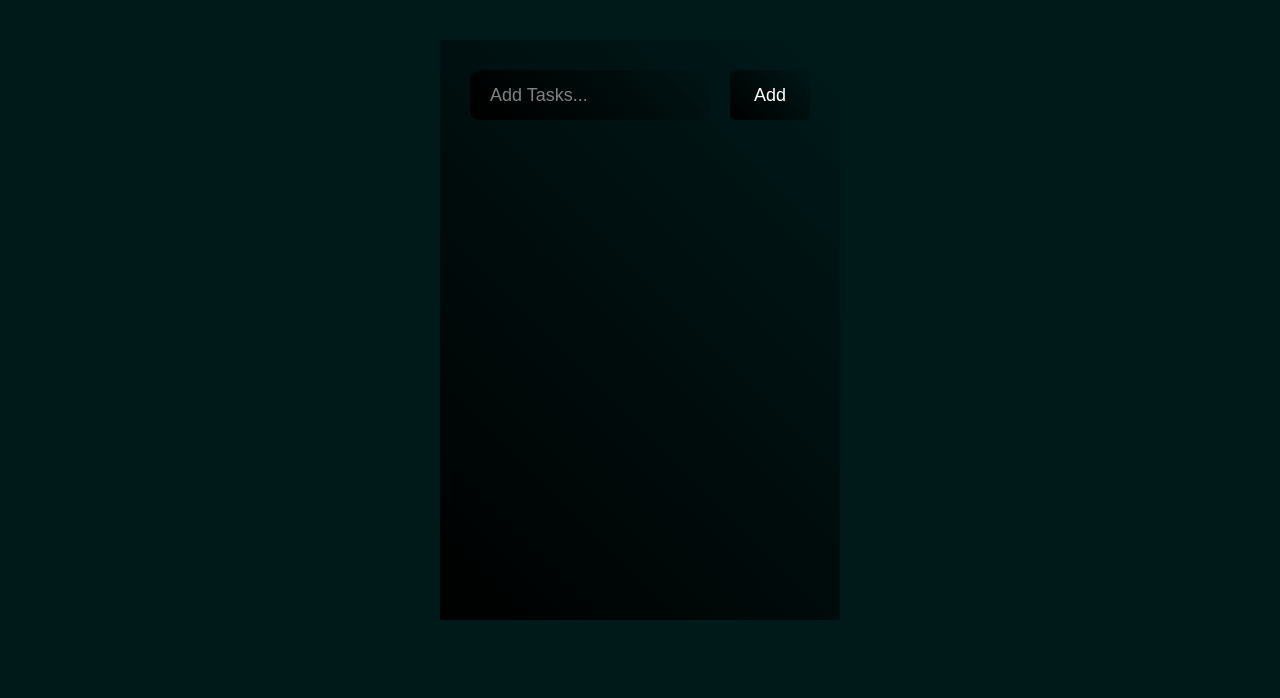
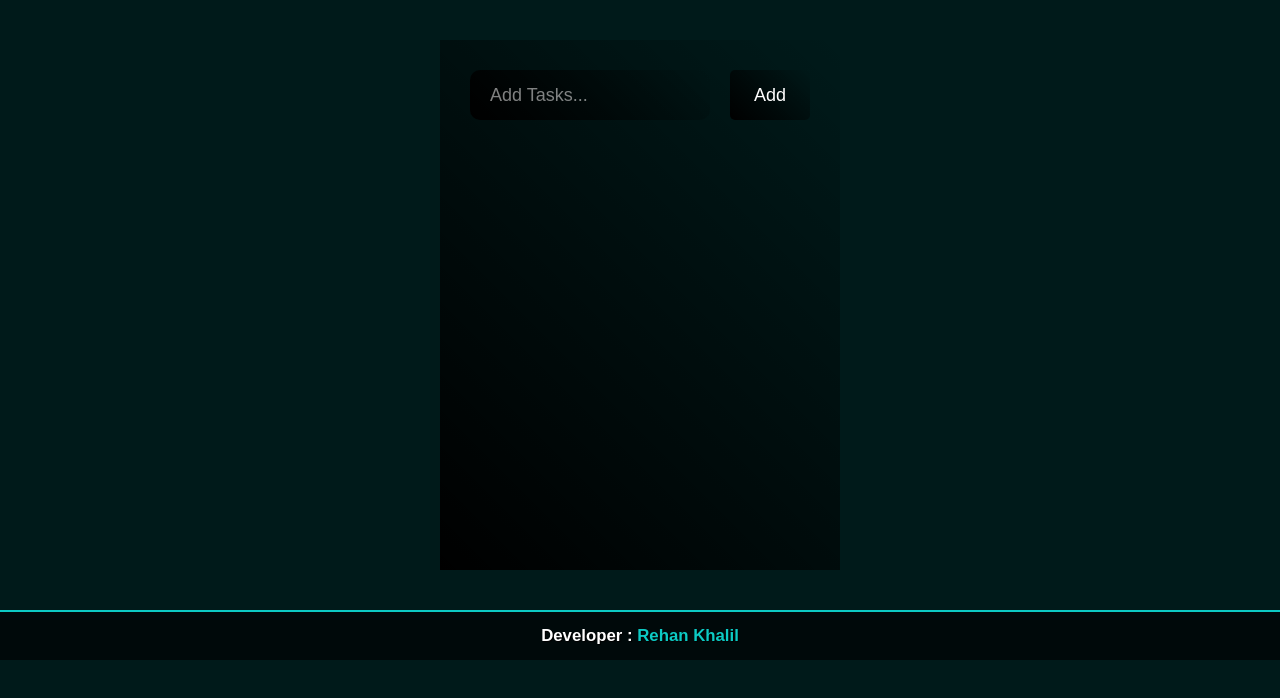
Before and after one commit to Rehankhalil462/Todo-React-App, a React (Create React App) app: page / in a window 1280 px wide. Shown: the top 698 px of the page. Built offline with nearby package versions, Linux system fonts and the light colour scheme; the HTML template or start-up script is replaced by a standard one.

Commit message:
addded footer

```diff
--- a/public/sw.js
+++ b/public/sw.js
@@ -11,8 +11,8 @@ const files = [
   '512x512.png',
   '/static/css/main.ff0285fe.chunk.css',
   // '/static/css/main.d3f1f9f9.chunk.css.map',
-  '/static/js/2.7ccfe792.chunk.js',
-  '/static/js/main.892183d9.chunk.js',
+  '/static/js/2.af99e0dd.chunk.js',
+  '/static/js/main.43ac1699.chunk.js',
   '/static/js/runtime-main.5020f1d9.js',
 ];
 const self = this;
--- a/src/App.jsx
+++ b/src/App.jsx
@@ -1,62 +1,71 @@
-import React, { useState,useEffect } from 'react';
-import {AppStyles,HeaderStyles,FormStyles,ButtonStyles} from './App.styles';
+import React, { useState, useEffect } from 'react';
+import {
+  AppStyles,
+  HeaderStyles,
+  FormStyles,
+  ButtonStyles,
+} from './App.styles';
 import ListItems from './ListItems';
 import swal from 'sweetalert';
-
-
+import Footer from './Footer/Footer';
 
 const App = () => {
   const [items, setItems] = useState([]);
   const [currentItem, setCurrentItem] = useState({ text: '', key: '' });
 
   // this is where persistance is done in local storage .....
-  useEffect(()=>{
-    const data=localStorage.getItem('itemlist');
-    if(data){
+  useEffect(() => {
+    const data = localStorage.getItem('itemlist');
+    if (data) {
       setItems(JSON.parse(data));
     }
-  },[]);
+  }, []);
 
-  useEffect(()=>{
-    localStorage.setItem('itemlist',JSON.stringify(items));
+  useEffect(() => {
+    localStorage.setItem('itemlist', JSON.stringify(items));
   });
 
   const handleInput = (e) => {
     setCurrentItem({
       text: e.target.value,
-      key: Date.now()
-    })
+      key: Date.now(),
+    });
   };
 
   const handleSubmit = (e) => {
     e.preventDefault();
     if (currentItem.text === '') {
-      swal("Oops!", "Please enter some text!", "error");    }else{
+      swal('Oops!', 'Please enter some text!', 'error');
+    } else {
       const checkItem = currentItem;
       setItems([...items, checkItem]);
       setCurrentItem({ text: '', key: '' });
-
     }
   };
 
-
   const deleteItems = (key) => {
-    const filteredItems = items.filter(item => item.key !== key);
+    const filteredItems = items.filter((item) => item.key !== key);
     setItems(filteredItems);
-  }
+  };
 
   return (
     <>
-
       <AppStyles>
         <HeaderStyles>
           <form className='to-do-form' onSubmit={handleSubmit}>
-          <FormStyles type='text' placeholder='Add Tasks...' value={currentItem.text} onChange={handleInput} />
+            <FormStyles
+              type='text'
+              placeholder='Add Tasks...'
+              value={currentItem.text}
+              onChange={handleInput}
+            />
             <ButtonStyles type='submit'>Add</ButtonStyles>
           </form>
         </HeaderStyles>
-      <ListItems items={items}  deleteItems={deleteItems} />
+        <ListItems items={items} deleteItems={deleteItems} />
       </AppStyles>
+      <Footer />
     </>
-  )};
+  );
+};
 export default App;
--- a/src/App.styles.js
+++ b/src/App.styles.js
@@ -1,14 +1,14 @@
 import styled from 'styled-components';
 
 export const AppStyles = styled.div`
+  min-height: 530px;
   background: linear-gradient(45deg, black, transparent);
-  min-height: 580px;
   width: 400px;
   margin: 40px auto;
   overflow: auto;
   max-height: 70px;
   @media screen and (max-width: 800px) {
-    min-height: 700px;
+    min-height: 560px;
     margin: 15px auto;
     width: 360px;
   }
--- /dev/null
+++ b/src/Footer/Footer.js
@@ -0,0 +1,21 @@
+import React from 'react';
+import './footer.css';
+
+const Footer = () => {
+  return (
+    <div className={'footer-container'}>
+      <h2>
+        Developer :{' '}
+        <a
+          href='https://github.com/rehankhalil462'
+          rel='noopener noreferrer'
+          target='_blank'
+        >
+          Rehan Khalil
+        </a>{' '}
+      </h2>
+    </div>
+  );
+};
+
+export default Footer;
--- /dev/null
+++ b/src/Footer/footer.css
@@ -0,0 +1,32 @@
+/* Footer */
+.footer-container {
+  font-family: 'Exo 2', sans-serif;
+  display: flex;
+  font-size: 0.7rem;
+  background: rgb(0, 9, 10);
+
+  border-top: 2px solid #0ccac4;
+  align-items: center;
+  justify-content: space-evenly;
+  width: 100%;
+}
+
+.footer-container h2 {
+  text-decoration: none;
+  font-family: 'Varela Round', sans-serif;
+
+  color: #ffffff;
+  text-shadow: 1px 1px 1px black;
+}
+
+.footer-container a {
+  text-decoration: none;
+  font-family: 'Varela Round', sans-serif;
+
+  color: #0ccac4;
+  text-shadow: 1px 1px 1px black;
+}
+
+.footer-container a:hover {
+  color: #5bbd22c5;
+}
```
Also changed, not shown: 1 other file (tests, documents, lock files or other folders). Lines whose indentation alone changed are shown as unchanged.
